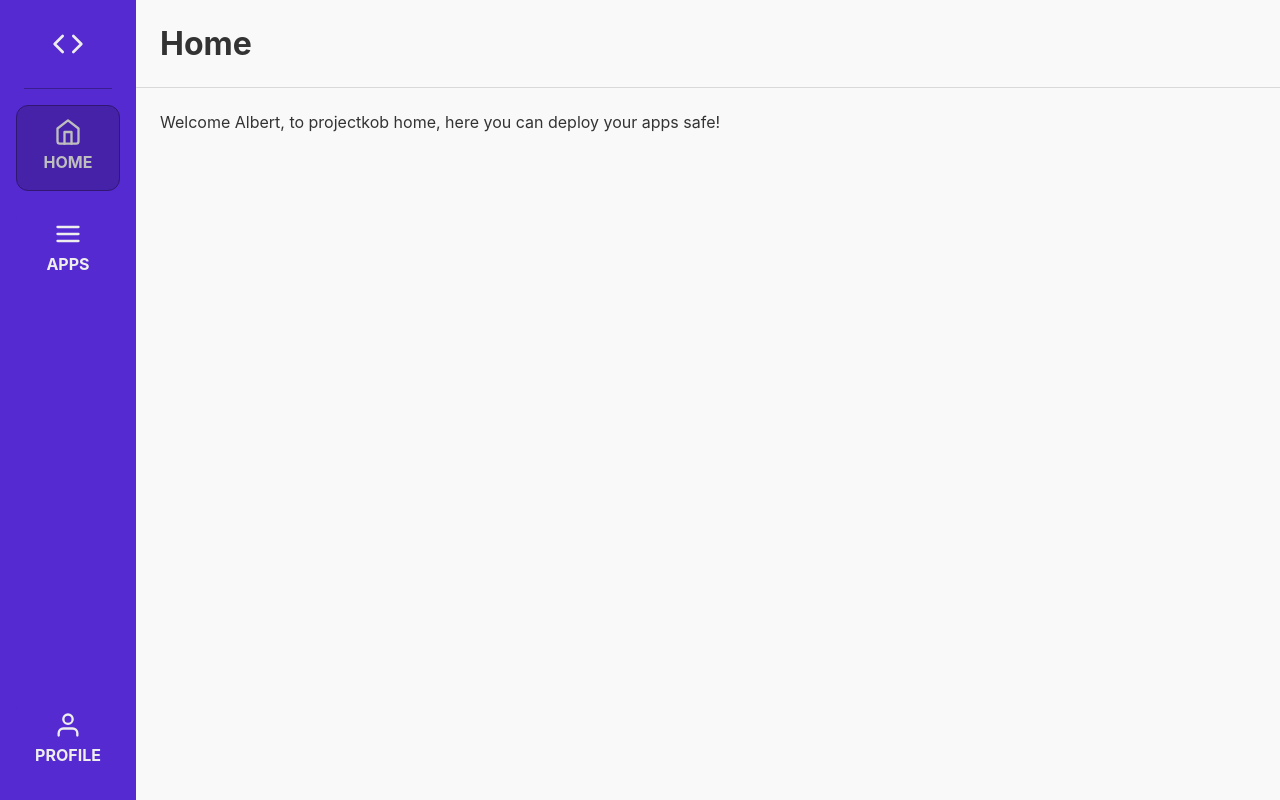
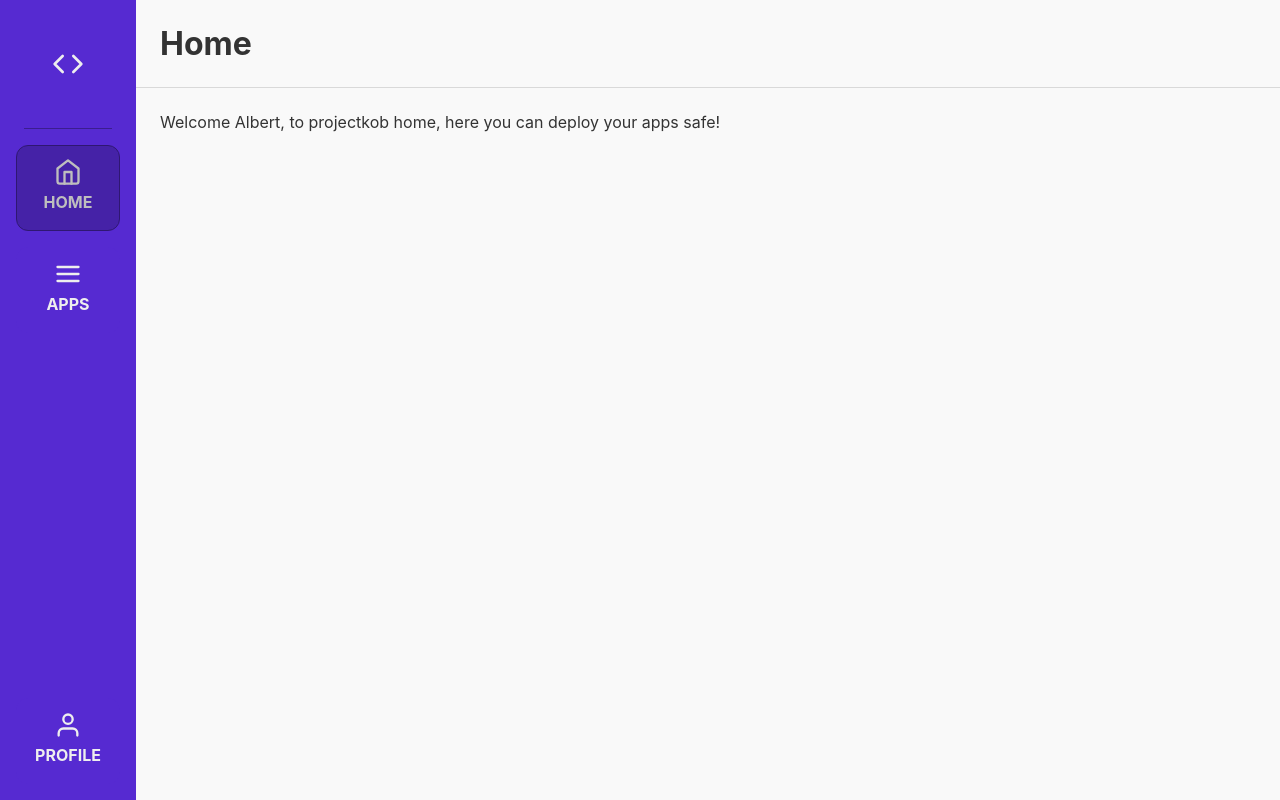
Before and after one commit to aripiprazole/projectkob, a Next.js app in the folder web/: page / in a window 1280 px wide. Built offline with nearby package versions, Linux system fonts and the light colour scheme.

Commit message:
style(web): increase logo vertical size

```diff
--- a/web/src/components/Sidebar/styles.ts
+++ b/web/src/components/Sidebar/styles.ts
@@ -9,7 +9,7 @@ export const Container = styled.aside`
 `;
 
 export const Logo = styled.span`
-  padding: 28px;
+  padding: 48px 28px;
 
   margin: 0 24px;
 
```
